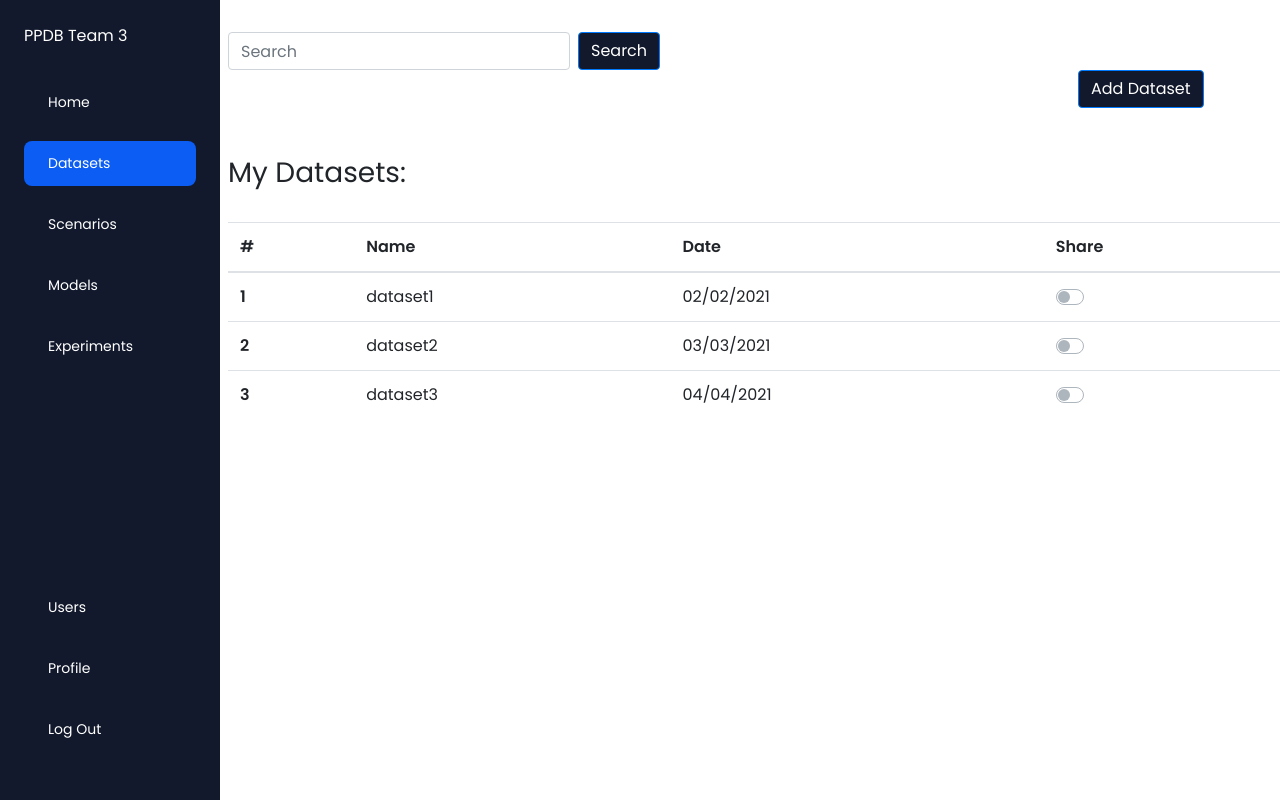
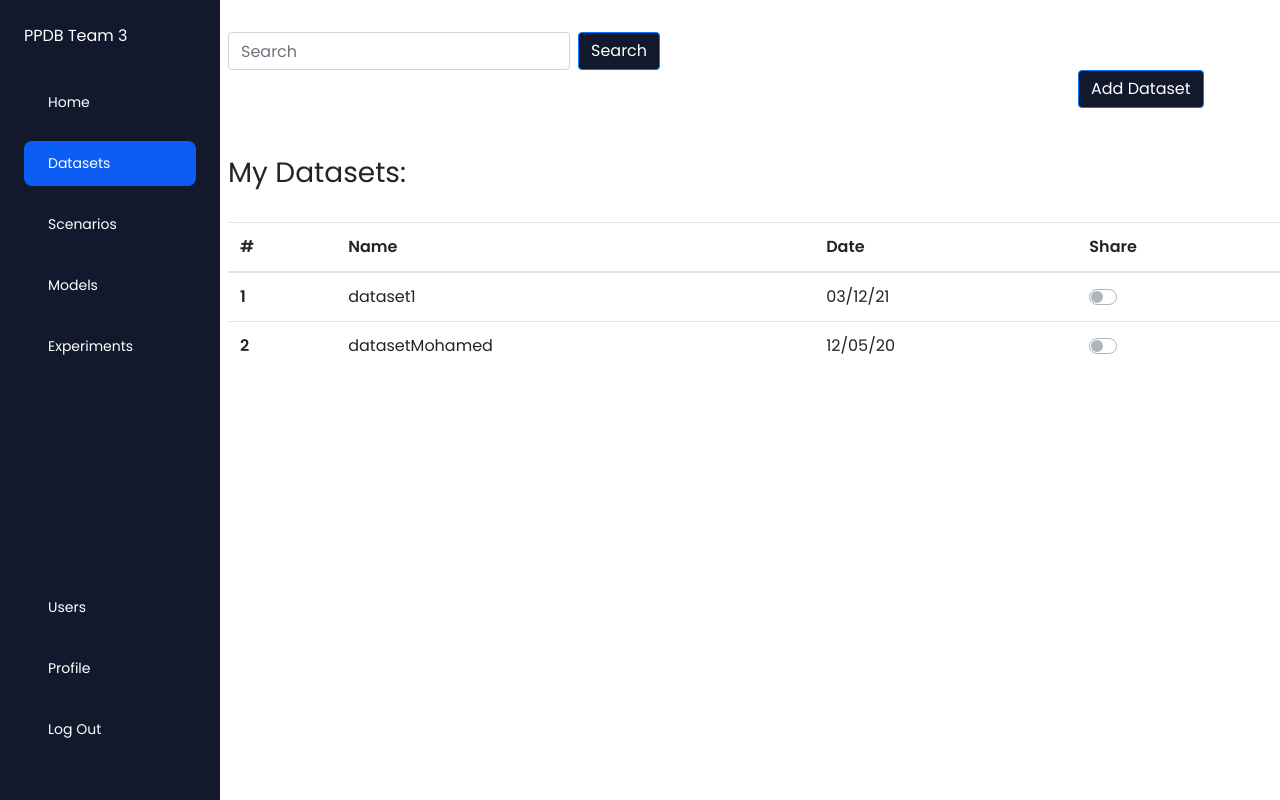
Before and after one commit to MohamedDarkaoui/Recommender-Systems, a Flask app: page /datasets in a window 1280 px wide. Run offline with Flask 2, Linux system fonts and the light colour scheme; the visitor is signed in with stand-in values (Sample User, id 1); some libraries are stand-ins or nearby versions.

Commit message:
interactions + metadata + profile

```diff
--- a/sql/schema.sql
+++ b/sql/schema.sql
@@ -46,11 +46,11 @@ CREATE TABLE metadata (
 
 
 CREATE TABLE metadata_element (
-  id INT PRIMARY KEY,
   item_id INT NOT NULL,
   dataset_id INT NOT NULL,
   metadata_id INT NOT NULL REFERENCES metadata (id),
+  description TEXT NOT NULL,
   data TEXT NOT NULL,
-  description TEXT NOT NULL,
-  FOREIGN KEY (item_id, dataset_id) REFERENCES item(id, dataset_id)
+  FOREIGN KEY (item_id, dataset_id) REFERENCES item(id, dataset_id),
+  PRIMARY KEY (item_id, metadata_id, description)
 );
--- a/src/appCreator.py
+++ b/src/appCreator.py
@@ -8,8 +8,8 @@ db = SQLAlchemy()
 def create_app():
     app = Flask(__name__)
     app.config['SECRET_KEY'] = 'messicristianoneymarmbappehaaland'
-    #app.config['SQLALCHEMY_DATABASE_URI'] = 'postgres://postgres:database123!@localhost/team3'
-    app.config['SQLALCHEMY_DATABASE_URI'] = 'postgres://postgres:mohamed@localhost/ppdb'
+    app.config['SQLALCHEMY_DATABASE_URI'] = 'postgres://postgres:mounir@localhost/ppdb'
+    #app.config['SQLALCHEMY_DATABASE_URI'] = 'postgres://postgres:mohamed@localhost/ppdb'
     app.config['SQLALCHEMY_TRACK_MODIFICATIONS'] = False
     db.init_app(app)
 
--- a/src/database/datasetDB.py
+++ b/src/database/datasetDB.py
@@ -17,3 +17,9 @@ class DatasetDB:
 
     def get_dataset(self):
         pass
+
+    def getDatasetsFromUser(self, user_id):
+
+
+        #return [list of dataset objecten]
+        pass
--- a/src/templates/datasets.html
+++ b/src/templates/datasets.html
@@ -60,40 +60,19 @@
       </tr>
     </thead>
     <tbody>
+      {% for dataset in datasets %}
         <tr>
-        <th scope="row">1</th>
-        <td>dataset1</td>
-        <td>02/02/2021</td>
+          <th scope="row">{{dataset[0]}}</th>
+          <td>{{dataset[1]}}</td>
+          <td>{{dataset[2]}}</td>
           <td>
               <div class="custom-control custom-switch">
                   <input type="checkbox" class="custom-control-input" id="customSwitch1">
                   <label class="custom-control-label" for="customSwitch1"></label>
                 </div>
           </td>
-
         </tr>
-      <tr>
-        <th scope="row">2</th>
-        <td>dataset2</td>
-        <td>03/03/2021</td>
-        <td>
-            <div class="custom-control custom-switch">
-                <input type="checkbox" class="custom-control-input" id="customSwitch2">
-                <label class="custom-control-label" for="customSwitch2"></label>
-              </div>
-        </td>
-      </tr>
-      <tr>
-        <th scope="row">3</th>
-        <td>dataset3</td>
-        <td>04/04/2021</td>
-        <td>
-            <div class="custom-control custom-switch">
-                <input type="checkbox" class="custom-control-input" id="customSwitch3">
-                <label class="custom-control-label" for="customSwitch3"></label>
-              </div>
-        </td>
-      </tr>
+      {% endfor %}
     </tbody>
   </table>
 
--- a/src/templates/profile.html
+++ b/src/templates/profile.html
@@ -14,9 +14,9 @@
                             <div class="user-avatar">
                                 <img src="{{url_for('static', filename='profile.png')}}">
                             </div>
-                            <h5 class="name">Name</h5>
-                            <h6 class="user-name"><b>Username: </b> test</h6>
-                            <h6 class="user-email"><b>Email: </b> test@domain.com</h6>
+                            <h5 class="name">{{currentUser.name}}</h5>
+                            <h6 class="user-name"><b>Username: </b> {{currentUser.username}}</h6>
+                            <h6 class="user-email"><b>Email: </b> {{currentUser.email}}</h6>
 
                         </div>
                     </div>
--- a/src/views.py
+++ b/src/views.py
@@ -6,6 +6,8 @@ from database.datasetDB import DatasetDB
 from database.interactionDB import interactionDB
 from database.itemDB import ItemDB
 from database.clientDB import ClientDB
+from database.metadataDB import MetadataDB
+from database.metadataElementDB import MetadataElementDB
 from entitiesDB.dataset import Dataset
 from config import config_data
 from random import randint
@@ -17,11 +19,16 @@ from sqlalchemy import create_engine
 # /etc/postgresql/##/main/pg_hba.conf aanpassen -> 'trust'
 
 connection = DBConnection(dbname=config_data['dbname'], dbuser=config_data['dbuser'])
+engine = create_engine('postgresql+psycopg2://postgres:mounir@localhost/ppdb')
+#engine = create_engine('postgresql+psycopg2://postgres:mohamed@localhost/ppdb')
+
 
 datasetDB = DatasetDB(connection)
 ItemDB = ItemDB(connection)
 ClientDB = ClientDB(connection)
 interactionDB = interactionDB(connection)
+MetadataDB = MetadataDB(connection)
+MetadataElementDB = MetadataElementDB(connection)
 
 views = Blueprint('views', __name__)
 
@@ -40,38 +47,47 @@ def datasets():
         metadataCSV = request.files['csvmetadata']
 
         if interactionsCSV.content_type == 'text/csv' and len(datasetName) > 0:
-
             # insert dataset
             dataset = Dataset(id=randint(0,10^20), name=datasetName, usr_id=str(current_user.id), private=True)
             datasetDB.add_dataset(dataset)
-
-            #insert interaction
+            #insert interactions, items and clients
             interactions = pd.read_csv(interactionsCSV)
             columns = list(interactions.columns)
             items = interactions[columns[1]].unique()
             clients = interactions[columns[0]].unique()
+
             for item in items:
                 ItemDB.add_item(str(item), str(dataset.id))
             for client in clients:
                 ClientDB.add_client(str(client), str(dataset.id))
 
+            interactions.rename(columns={columns[0]: 'client_id', columns[1]: 'item_id', columns[2]: 'timestamp'})
+            interactions.columns = ['client_id', 'item_id', 'timestamp']
+            interactions.insert(0, 'dataset_id', dataset.id)
+            interactions.to_sql('interaction', engine, if_exists='append', index = False)
 
-            # deze voegt heel onze interaction tabel toe in de dataset, MAAAAAAAAAR
-            # vervangt alle colommen in die tabel nr nieuwe namen
-            engine = create_engine('postgresql+psycopg2://postgres:mohamed@localhost/ppdb')
-            interactions.to_sql('interaction', engine, if_exists='replace', index = False)
+            #insert metadata if exists
+            if metadataCSV.content_type == 'text/csv':
+                metadata = pd.read_csv(metadataCSV)
+                columns = list(metadata.columns)
+                #insert metadata
+                metadataId = randint(0,10^20)
+                MetadataDB.add_metadata(id = metadataId, dataset_id = dataset.id)
+                for index, row in metadata.iterrows():
+                    print(index)
+                    itemId = row[columns[0]]
+                    #iterate through all columns
+                    for column in columns[1:]:
+                        #get info
+                        data = row[column]
+                        description = column
+                        #add metadata_element
+                        MetadataElementDB.add_metadataElement(item_id = itemId, dataset_id = dataset.id,
+                            metadata_id = metadataId, description = description, data = data)
 
-            """
-            for index, row in interactions.iterrows():
-                print(index)
-                client_id = row[columns[0]]
-                item_id = row[columns[1]]
-                timestamp = row[columns[2]]
 
-                interactionDB.add_interaction(dataset_id=dataset.id,client_id=str(client_id),item_id=str(item_id),timestamp=str(timestamp))
-            """
-
-    return render_template("datasets.html")
+    datasets = [('1', 'dataset1', '03/12/21'), ('2', 'datasetMohamed', '12/05/20')]
+    return render_template("datasets.html", datasets = datasets)
 
 @views.route('/scenarios')
 @login_required
@@ -101,4 +117,4 @@ def users():
 @views.route('/profile')
 @login_required
 def profile():
-    return render_template("profile.html")
+    return render_template("profile.html", currentUser = current_user)
```
Also changed, not shown: src/database/metadataDB.py (added, +12 -0 lines), src/database/metadataElementDB.py (added, +12 -0 lines). Lines whose indentation alone changed are shown as unchanged.
